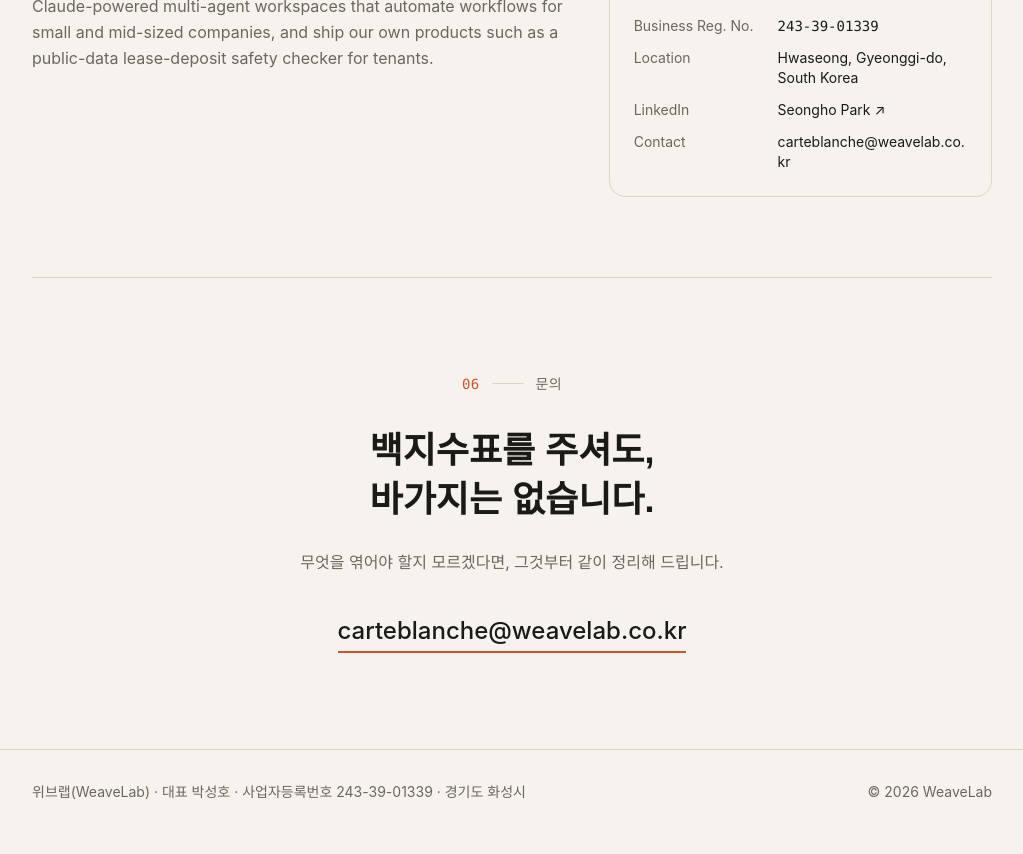
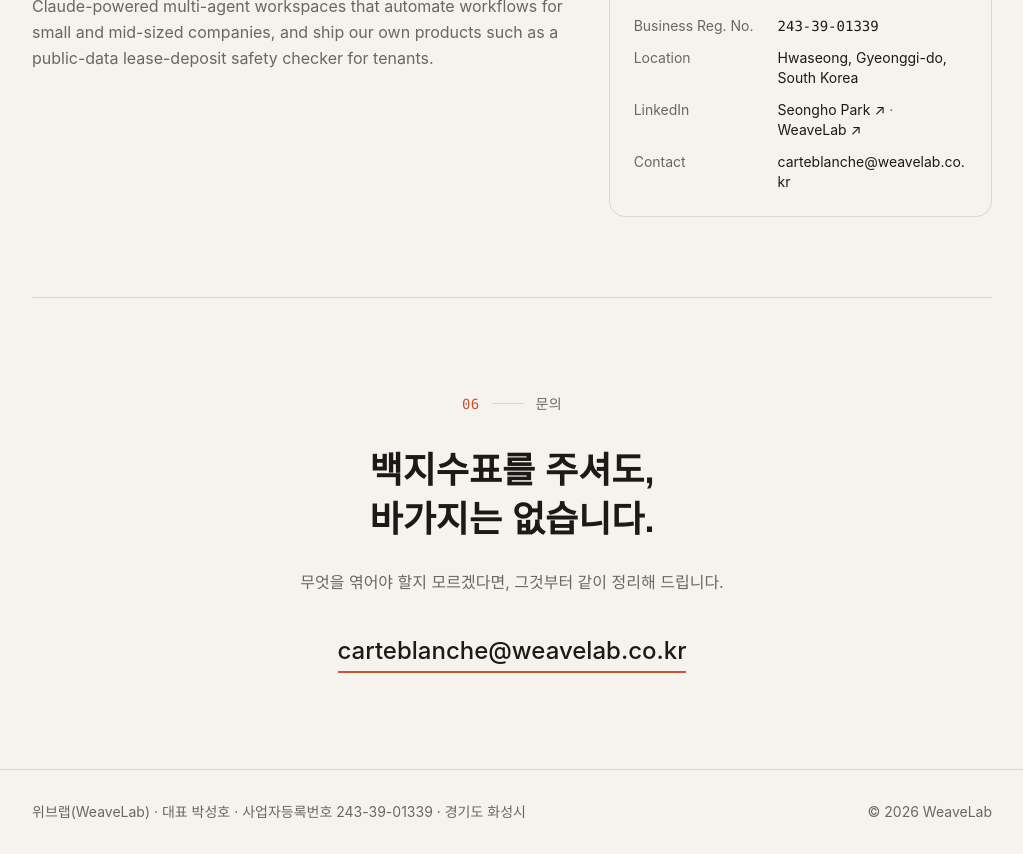
Before and after one commit to pakko-lab/weavelab-web, a Next.js app: page / in a window 1280 px wide. Shown: the part 4100-4954 px from the top of the page, without its empty margins (128-1151 px from the left). Built offline with nearby package versions, Linux system fonts and the light colour scheme; a web font is replaced by a local one.

Commit message:
About에 LinkedIn 회사 페이지 링크 추가
Co-Authored-By: Claude Opus 5.5 <noreply@anthropic.com>

```diff
--- a/app/page.tsx
+++ b/app/page.tsx
@@ -391,6 +391,15 @@ export default function Home() {
                 >
                   Seongho Park ↗
                 </a>
+                <span className="text-muted"> · </span>
+                <a
+                  className="hover:text-indigo"
+                  href="https://www.linkedin.com/company/weavelab-kr"
+                  target="_blank"
+                  rel="noreferrer"
+                >
+                  WeaveLab ↗
+                </a>
               </dd>
               <dt className="text-muted">Contact</dt>
               <dd className="break-all">
```
